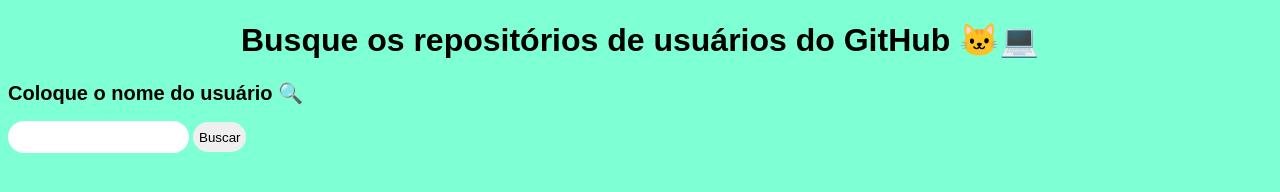
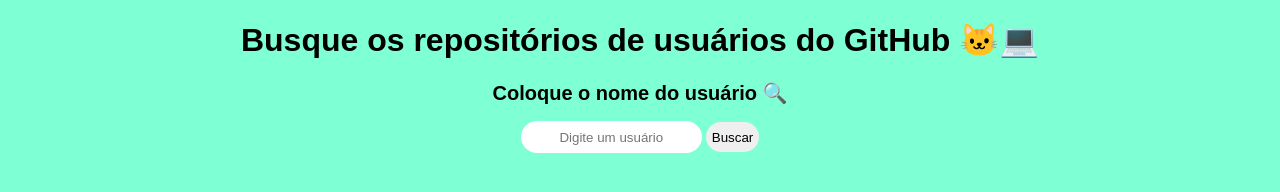
Before and after one commit to AlanPoveda/busaRepoGithub, a website built with webpack: page public/index.html in a window 1280 px wide. Built offline with nearby package versions, Linux system fonts and the light colour scheme.

Commit message:
Centralizando itens e finalizando aplicação de busca de perfils

```diff
--- a/public/index.html
+++ b/public/index.html
@@ -10,7 +10,7 @@
     <h1>Busque os repositórios de usuários do GitHub 🐱‍💻</h1>
     <form id="repo-form">
         <h2>Coloque o nome do usuário 🔍</h2>
-        <input type="text" name="repository">
+        <input type="text" name="repository" placeholder="Digite um usuário">
         <button type="submit">Buscar</button>
     </form>
     <ul id="repo-list"></ul>
--- a/public/style.css
+++ b/public/style.css
@@ -1,5 +1,9 @@
+
+
 body{
     background-color: aquamarine;
+    align-items: center;
+    text-align: center;
 
 }
 
@@ -11,6 +15,7 @@
 }
 
 h2 {
+    text-align: center;
     font-family: sans-serif;
     font-size: 20px;
 }
@@ -58,11 +63,14 @@
 }
 
 input{
+    width: auto;
     border-radius: 3rem;
     border: none;
     height: 30px;
+    text-align: center;
 
 }
+
 
 /*Buttons*/
 button{
```
